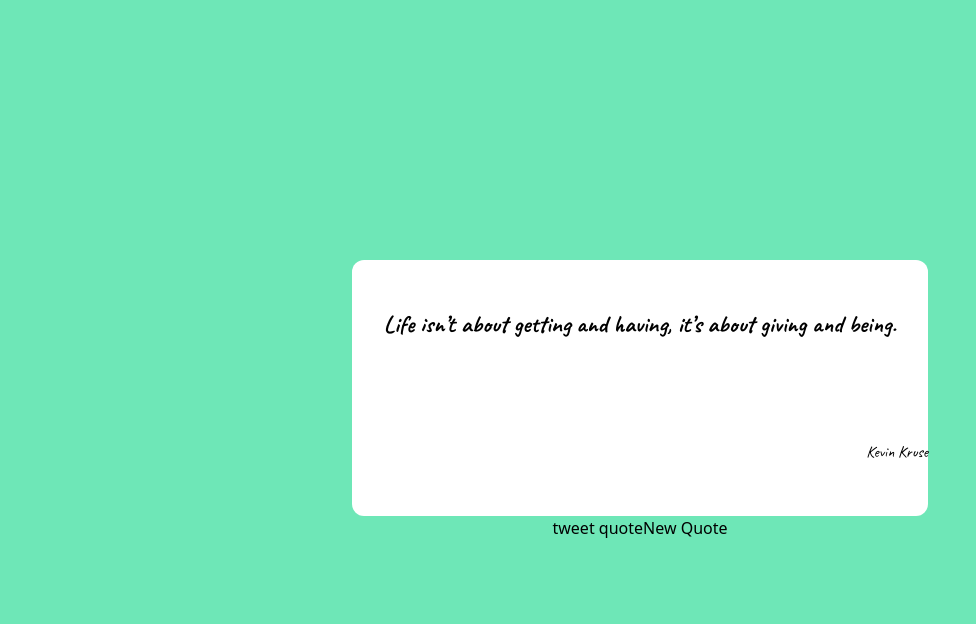
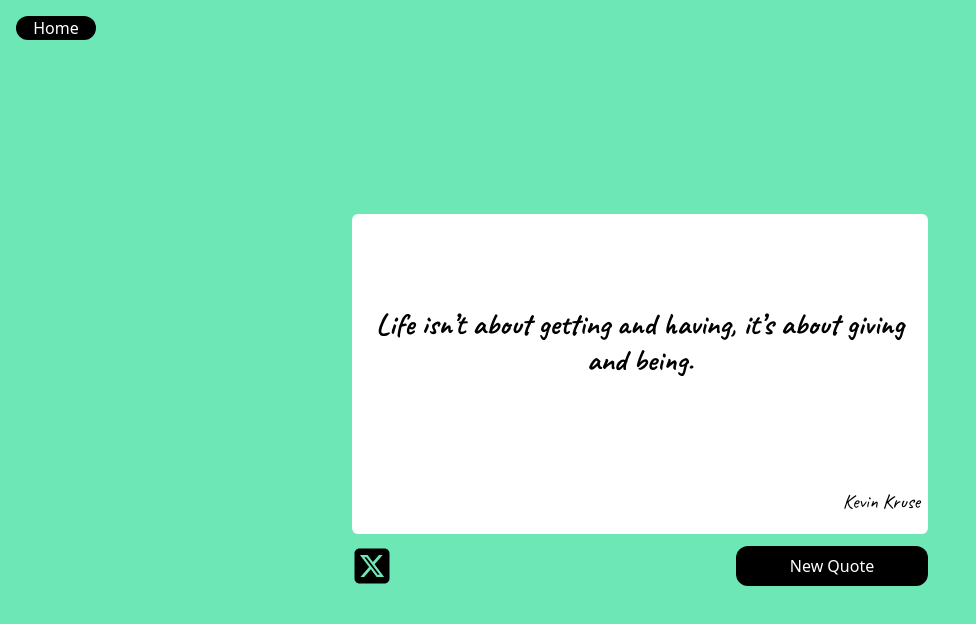
Before and after one commit to wotjd0860/freeCodeCampProjects, a React (Create React App) app: page /randomquotes in a window 1280 px wide. Shown: the top 624 px of the page, without its empty margins (0-976 px from the left). Built offline with nearby package versions, Linux system fonts and the light colour scheme.

Commit message:
2024-04-11 commit(1)

```diff
--- a/package.json
+++ b/package.json
@@ -12,6 +12,7 @@
     "react": "^18.2.0",
     "react-bootstrap": "^2.10.2",
     "react-dom": "^18.2.0",
+    "react-icons": "^5.0.1",
     "react-markdown": "^9.0.1",
     "react-router-dom": "^6.22.3",
     "react-scripts": "^5.0.1",
--- a/src/components/markdownPreviewer.js
+++ b/src/components/markdownPreviewer.js
@@ -66,7 +66,8 @@ And here. | Okay. | I think we get it.
 
     return(
         <div>
-            <textarea id="editor" onChange={handleChange} value={text}/>
+            <label htmlFor="editor" className="block mb-2 text-sm font-medium text-gray-900">Write here</label>
+            <textarea id="editor" onChange={handleChange} value={text} rows="10" className="block w-full mx-4 mb-4 text-sm font-medium text-gray-900 border-double border-2 border-gray-300" placeholder="Write your text here..."></textarea>
             <div>
                 <ReactMarkdown id="preview" remarkPlugins={remarkGfm} children={preText}></ReactMarkdown>
             </div>
--- a/src/components/quotes.js
+++ b/src/components/quotes.js
@@ -1,6 +1,9 @@
 import { useEffect, useState } from "react";
 import { quotes } from "./randomQuotes";
 import '../fonts/font.css';
+
+import { FaSquareXTwitter } from "react-icons/fa6";
+import { useNavigate } from "react-router-dom";
 
 function RandomQuotes() {
     const bgColors = ["rgb(110 231 183)", "rgb(190 242 100)", "rgb(253 224 71)", "rgb(252 165 165)", "rgb(125 211 252)", "rgb(196 181 253)", "rgb(253 164 175)"];
@@ -10,6 +13,8 @@ function RandomQuotes() {
     const [author, setAuthor] = useState("");
     const [randomNumber, setRendomNumber] = useState(0);
     const [url, setUrl] = useState("");
+
+    const navigate = useNavigate();
 
     useEffect( () => {
         setQuote(quotes[randomNumber].quote);
@@ -26,19 +31,29 @@ function RandomQuotes() {
         setUrl("https://twitter.com/intent/tweet?text=" + str.split(" ").join("%20").split("@").join("%40").split("!").join("%21") );
     }
 
+    function homeBtn() {
+        navigate(-1);
+    }
+
     return (
-        <div id="quote-box" style={{backgroundColor: `${color}`}} className="content-center min-h-full">
-            <div className="content-center max-w-xl min-h-64 rounded-xl bg-white m-auto grid grid-rows-2">
-                <div id="text" style={{fontFamily: "Caveat", fontWeight: "bold"}} className="text-2xl text-center content-center">
+        <div id="quote-box" style={{backgroundColor: `${color}`}} className="content-center min-h-full transition-color duration-300">
+            <button id="new-quote" onClick={homeBtn} className="absolute top-4 left-4 align-middle text-center w-20 rounded-xl bg-black text-white">Home</button>
+
+            <div className="content-stretch max-w-xl min-h-80 rounded-md bg-white m-auto grid grid-rows-5">
+                <div id="text" style={{fontFamily: "Caveat", fontWeight: "bold"}} className="text-3xl text-center content-center m-4 row-span-4">
                     {quote}
                 </div>
-                <div id="author" style={{fontFamily: "Caveat", fontWeight: "400"}} className="text-right content-center">
+                <div id="author" style={{fontFamily: "Caveat", fontWeight: "400"}} className="text-xl text-right content-center m-2 row-span-1">
                     {author}
                 </div>
             </div>
-            <div className="max-w-max m-auto">
-                <a id="tweet-quote" href={url} onClick={createURL} target="_blank">tweet quote</a>
-                <button id="new-quote" onClick={handleClicked}>New Quote</button>
+            <div className="max-w-xl m-auto flex flex-row">
+                <div className="w-2/3 mt-3">
+                    <a id="tweet-quote" href={url} onClick={createURL} target="_blank">
+                        <FaSquareXTwitter size="40"/>
+                    </a>
+                </div>
+                <button id="new-quote" onClick={handleClicked} className="mt-3 align-middle text-center w-1/3 rounded-xl bg-black text-white">New Quote</button>
             </div>
         </div>
     );
```
Also changed, not shown: 2 other files (tests, documents, lock files or other folders).
